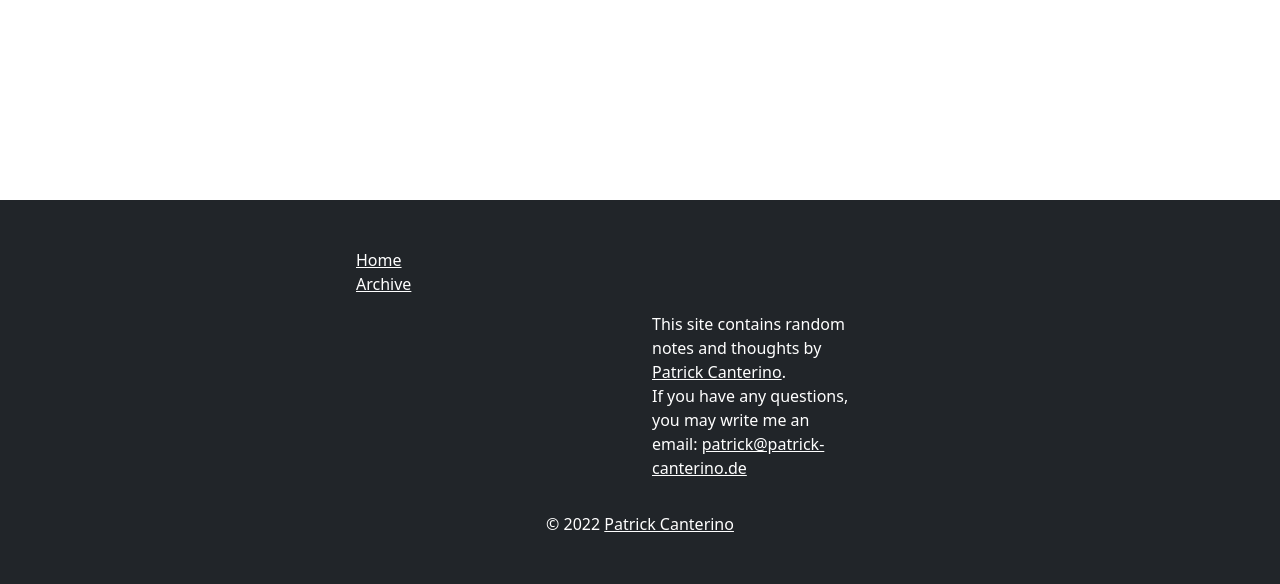
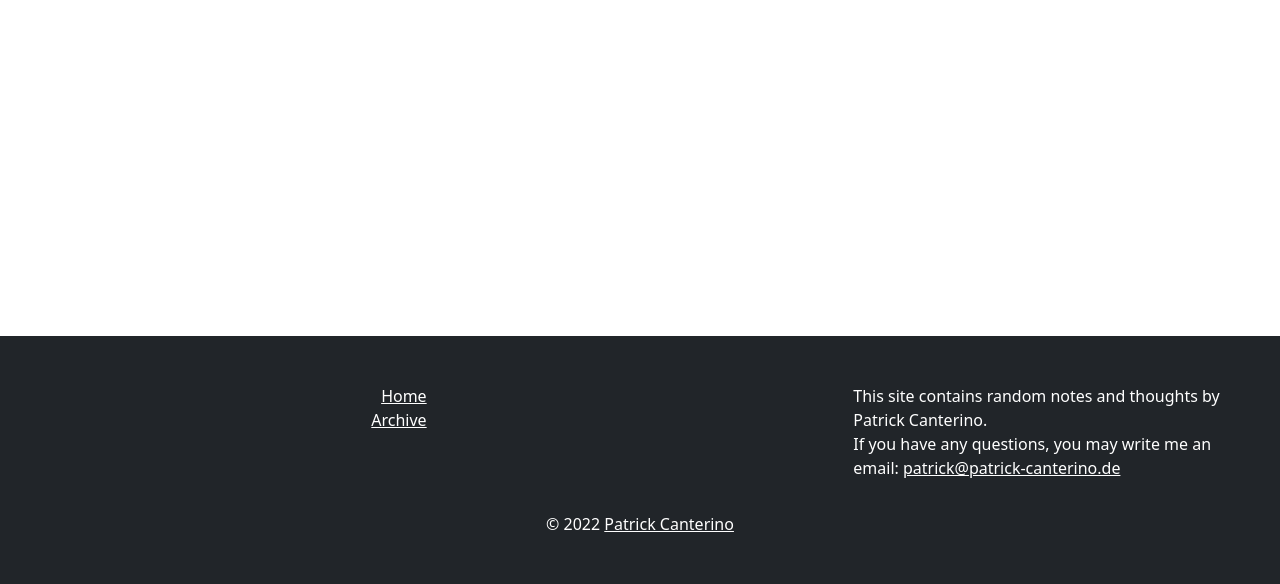
Before and after one commit to pcanterino/pcdenotes, a Django app: page / in a window 1280 px wide. Shown: the part 216-800 px from the top of the page. Run offline with Django 3.2, Linux system fonts and the light colour scheme; data that the repository does not hold is empty.

Commit message:
CSS and template tweaks

```diff
--- a/notes/static/notes/style.css
+++ b/notes/static/notes/style.css
@@ -25,9 +25,8 @@ footer {
 }
 
 @media screen and (min-width: 600px) {
-    footer div:first-child {
-        padding-left: 10em;
-        padding-right: 10em;
+    footer div#footer-left {
+        text-align: right;
     }
 }
 
--- a/notes/templates/note_base.html
+++ b/notes/templates/note_base.html
@@ -22,14 +22,14 @@
 
   <footer class="container-fluid p-5 mt-5">
     <div class="row">
-      <div class="col-lg-3 col-md-12 col-sm-12">
-        <ul>
-          <li><a href="{% url "notes:note_list" %}">Home</a></li>
-          <li><a href="{% url "notes:archive_main" %}">Archive</a></li>
-        </ul>
+      <div id="footer-left" class="col-lg-4 col-md-12 col-sm-12">
+        <p>
+          <a href="{% url "notes:note_list" %}">Home</a><br>
+          <a href="{% url "notes:archive_main" %}">Archive</a>
+        </p>
       </div>
-      <div class="col-lg-3 offset-lg-6 col-md-12 col-sm-12">
-        This site contains random notes and thoughts by <a href="https://www.patrick-canterino.de/">Patrick Canterino</a>.<br>
+      <div id="footer-right" class="col-lg-4 offset-lg-4 col-md-12 col-sm-12">
+        This site contains random notes and thoughts by Patrick Canterino.<br>
         If you have any questions, you may write me an email: <a href="mailto:patrick@patrick-canterino.de">patrick@patrick-canterino.de</a>
       </div>
     </div>
```
